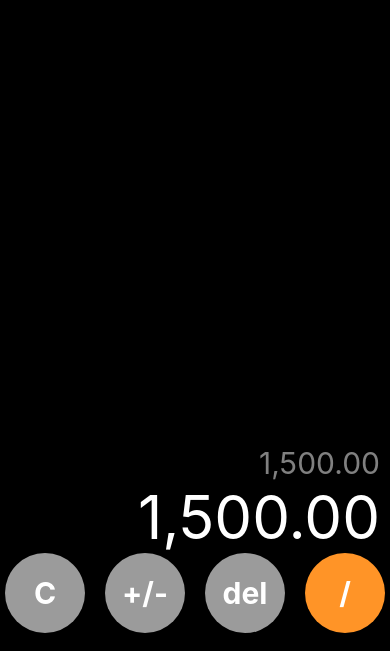
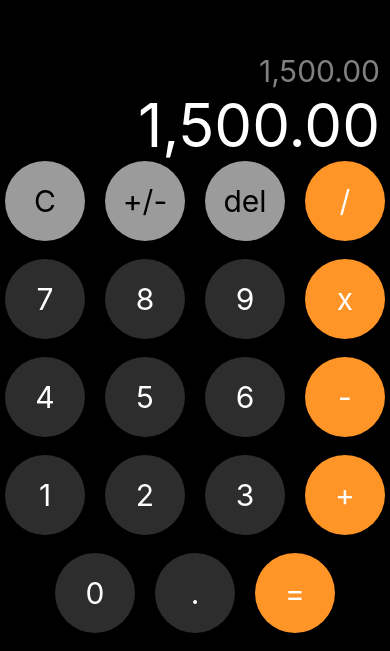
Before and after one commit to Cristaldo-Fiorela/React-Native-Udemy, a React Native app in the folder 03-Calculadora/: screen / in a window 390 px wide. Shown: the part 193-844 px from the top of the page. Built offline with nearby package versions, Linux system fonts and the light colour scheme.

Commit message:
agregando las demas filas de botones de calculadora

```diff
--- a/03-Calculadora/src/components/BotonCalc.tsx
+++ b/03-Calculadora/src/components/BotonCalc.tsx
@@ -16,7 +16,10 @@ const BotonCalc = ({ texto, color = '#2D2D2D' }: Props) => {
             }}
         >
 
-            <Text style={ styles.botonTexto }>{ texto }</Text>
+            <Text style={{
+                ...styles.botonTexto,
+                color: ( color === '#9B9B9B') ? 'black' : 'white'
+            }}>{ texto }</Text>
         </View>
     )
 }
--- a/03-Calculadora/src/screens/CalculadoraScreen.tsx
+++ b/03-Calculadora/src/screens/CalculadoraScreen.tsx
@@ -17,6 +17,41 @@ const CalculadoraScreen = () => {
                 <BotonCalc texto='del' color="#9B9B9B"/>
                 <BotonCalc texto='/' color="#FF9427"/>
             </View>
+
+            {/* FILA DE BOTONES 1 */}
+            <View style={ styles.fila }>
+                {/* Boton */}
+                <BotonCalc texto='7'/>
+                <BotonCalc texto='8'/>
+                <BotonCalc texto='9'/>
+                <BotonCalc texto='x' color="#FF9427"/>
+            </View>
+
+            {/* FILA DE BOTONES 2 */}
+            <View style={ styles.fila }>
+                {/* Boton */}
+                <BotonCalc texto='4'/>
+                <BotonCalc texto='5'/>
+                <BotonCalc texto='6'/>
+                <BotonCalc texto='-' color="#FF9427"/>
+            </View>
+
+            {/* FILA DE BOTONES 3 */}
+            <View style={ styles.fila }>
+                {/* Boton */}
+                <BotonCalc texto='1'/>
+                <BotonCalc texto='2'/>
+                <BotonCalc texto='3'/>
+                <BotonCalc texto='+' color="#FF9427"/>
+            </View>
+
+            {/* FILA DE BOTONES 4 */}
+            <View style={ styles.fila }>
+                {/* Boton */}
+                <BotonCalc texto='0'/>
+                <BotonCalc texto='.'/>
+                <BotonCalc texto='=' color="#FF9427"/>
+            </View>
         </View>
     )
 }
--- a/03-Calculadora/src/theme/appTheme.tsx
+++ b/03-Calculadora/src/theme/appTheme.tsx
@@ -37,7 +37,7 @@ const styles = StyleSheet.create({
     botonTexto: {
         color: 'white',
         fontSize: 30,
-        fontWeight: 'bold',
+        fontWeight: '400',
         padding: 10,
         textAlign: 'center',
     },
```
